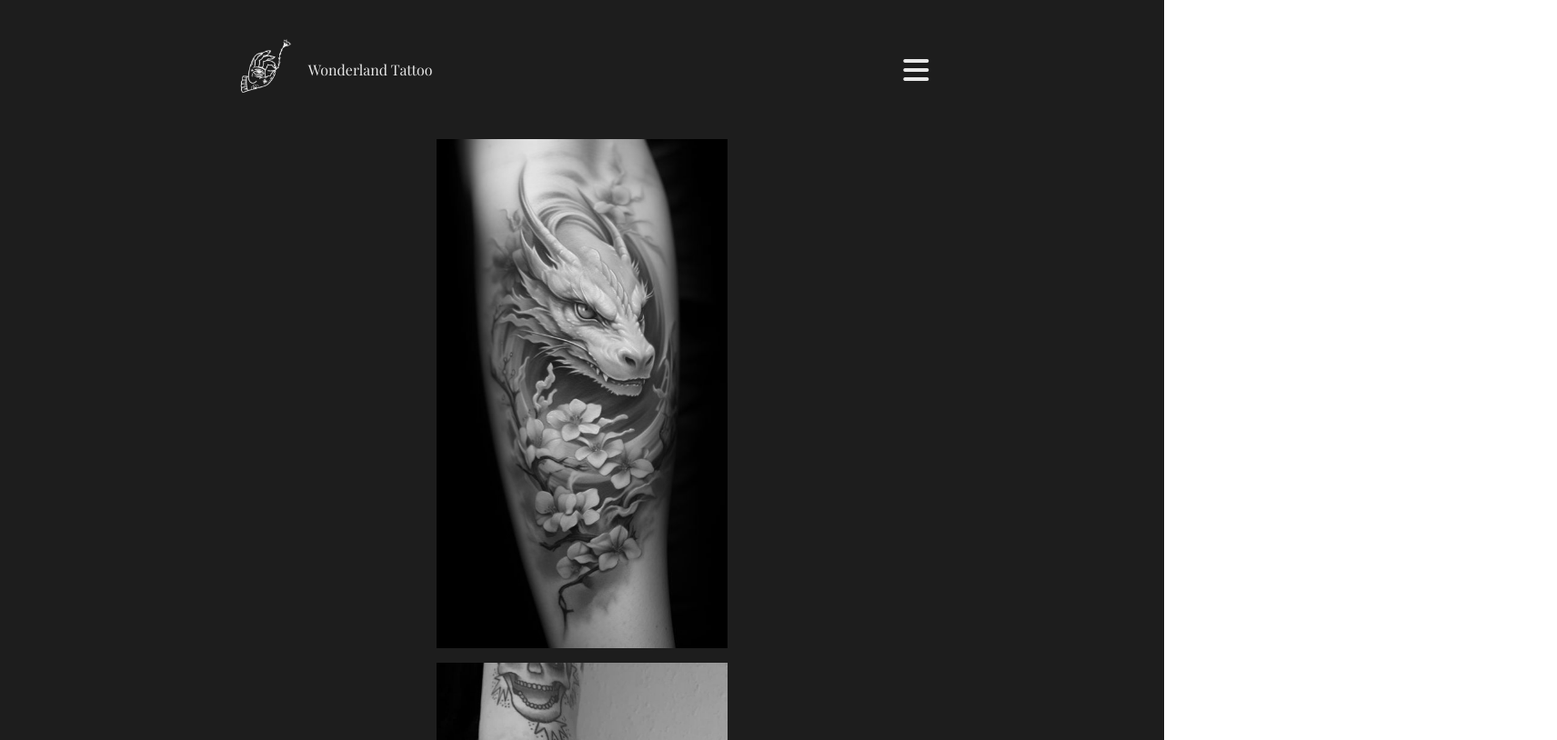
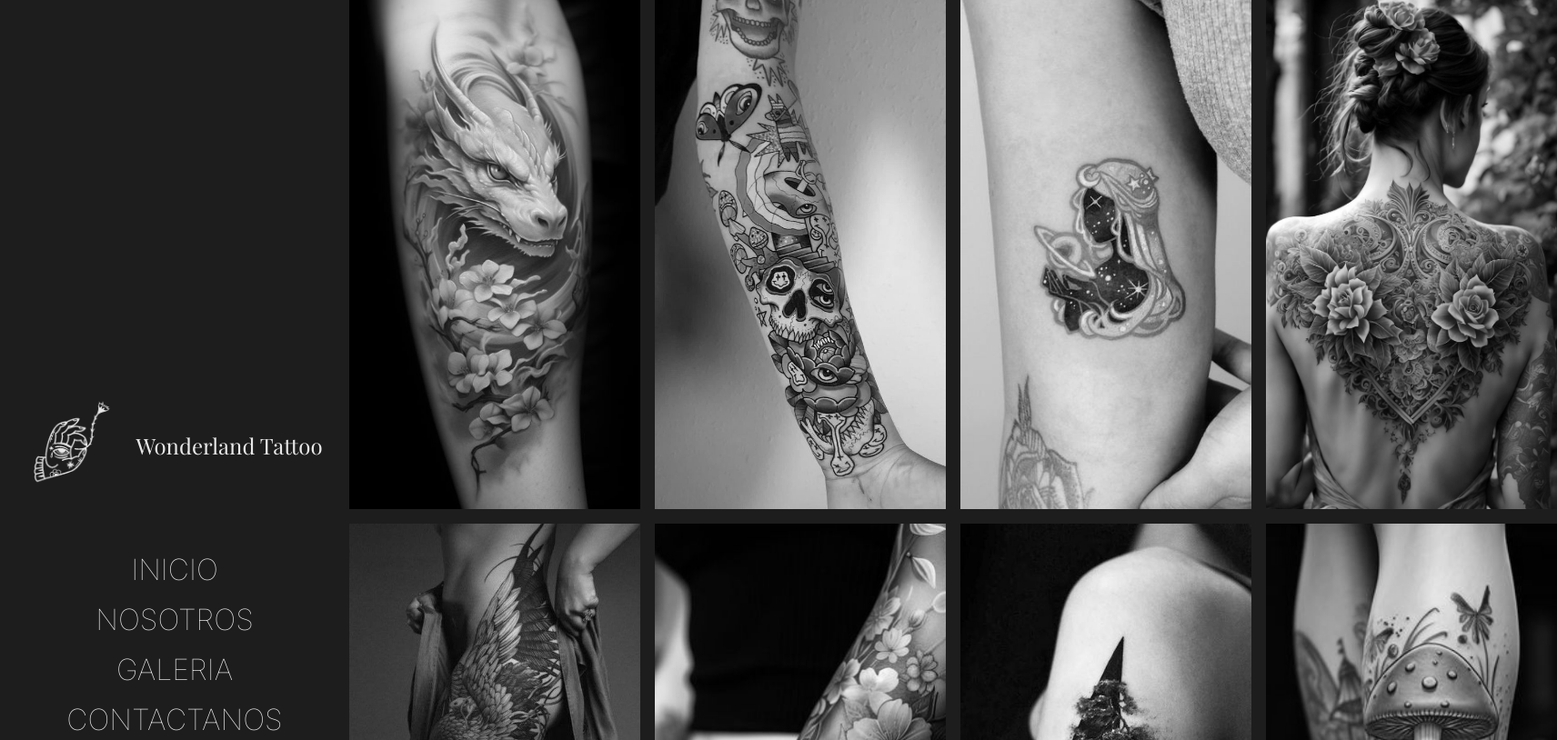
Before and after one commit to jpberse/css-desafio4-animaciones, a plain HTML site: page index.html in a window 1280 px wide. Shown: the top 814 px of the page at 91% size, 1712 px wide, since content can reach past the window. Drawn offline with nearby package versions, Linux system fonts and the light colour scheme; a web font is replaced by a local one.

Commit message:
media queries y estilo para version desktop

```diff
--- a/assets/css/style.css
+++ b/assets/css/style.css
@@ -11,6 +11,7 @@
     margin: 0;
     box-sizing: border-box;
     font-family: "Inter", sans-serif;
+    background-color: var(--primary-color)
 }
 
 .nav-container {
@@ -48,7 +49,7 @@
     height: 1px;
     top: 60%;
     margin-top: -0.5px;
-    background: #fff;
+    background: var(--secondary-color)
 }
 
 .logo-container span:before {
@@ -56,12 +57,12 @@
 }
 .logo-container span:after {
     right: 2.5px;
-    background: #fff;
+    background:var(--secondary-color);
     transition: width 0.8s cubic-bezier(0.22, 0.61, 0.36, 1);
 }
 
 .logo-container span:hover:before {
-    background: #fff;
+    background: var(--secondary-color);
     width: 100%;
     transition: width 0.5s cubic-bezier(0.22, 0.61, 0.36, 1);
 }
@@ -131,7 +132,7 @@
 }
 
 .card-container button:hover {
-    background-color: var(--secondary-color)
+    background-color: #e8e8e85f
 }
 
 .footer-container {
@@ -175,3 +176,96 @@
         "footer";
     grid-template-rows: 1fr 30fr 1fr;
 }
+
+@media (min-width: 576px) {
+    .grid-area-container {
+        grid-template-areas:
+            "nav main"
+            "nav main"
+            "nav footer";
+            grid-template-rows: 1fr 1fr;
+            grid-template-columns: 1fr 6fr;
+    }
+
+    .nav-container {
+        width: 24em;
+        flex-direction: column;
+        justify-content: center;
+    }
+
+    .logo-container {
+        margin-bottom: 4em;
+    }
+
+    .logo-container img {
+        width: 6em;
+        height: 6em;
+    }
+
+    .logo-container span {
+        font-size: 1.5em;
+    }
+
+    .mobile-menu-container {
+        display: none;
+    }
+
+    .desktop-menu-container {
+        display: flex;
+        flex-direction: column;
+        text-align: center;
+        gap: 1em;
+    }
+
+    .desktop-menu-container a {
+        display: inline-block;
+        position: relative;
+        text-decoration: none;
+        text-transform: uppercase;
+        font-weight: lighter;
+        font-size: 2em;
+        color: var(--secondary-color);
+        cursor: pointer;
+    }
+
+    .desktop-menu-container a:before, a:after {
+        position: absolute;
+        content: '';
+        height: 1px;
+        width: 0%;
+        margin-top: -0.5px;
+        top: 50%;
+        background: var(--secondary-color)
+    }
+
+    .desktop-menu-container a:before {
+        left: -2.5px;
+    }
+    .desktop-menu-container a:after {
+        right: 2.5px;
+        background:var(--secondary-color);
+        transition: width 0.8s cubic-bezier(0.22, 0.61, 0.36, 1);
+    }
+
+    .desktop-menu-container a:hover:before {
+        background: var(--secondary-color);
+        width: 100%;
+        transition: width 0.5s cubic-bezier(0.22, 0.61, 0.36, 1);
+    }
+
+    .desktop-menu-container a:hover:after {
+        background: transparent;
+        width: 100%;
+        transition: 0s;
+    }
+
+    .main-container {
+        display: grid;
+        align-content: center;
+        grid-template-columns: repeat(4,1fr);
+    }
+
+    .footer-container {
+        height: 7em;
+    }
+}
--- a/index.html
+++ b/index.html
@@ -19,7 +19,7 @@
             </div>
             <div class="desktop-menu-container">
                 <a href="">Inicio</a>
-                <a href="">Acerca de nosotros</a>
+                <a href="">nosotros</a>
                 <a href="">Galeria</a>
                 <a href="">Contactanos</a>
             </div>
```
